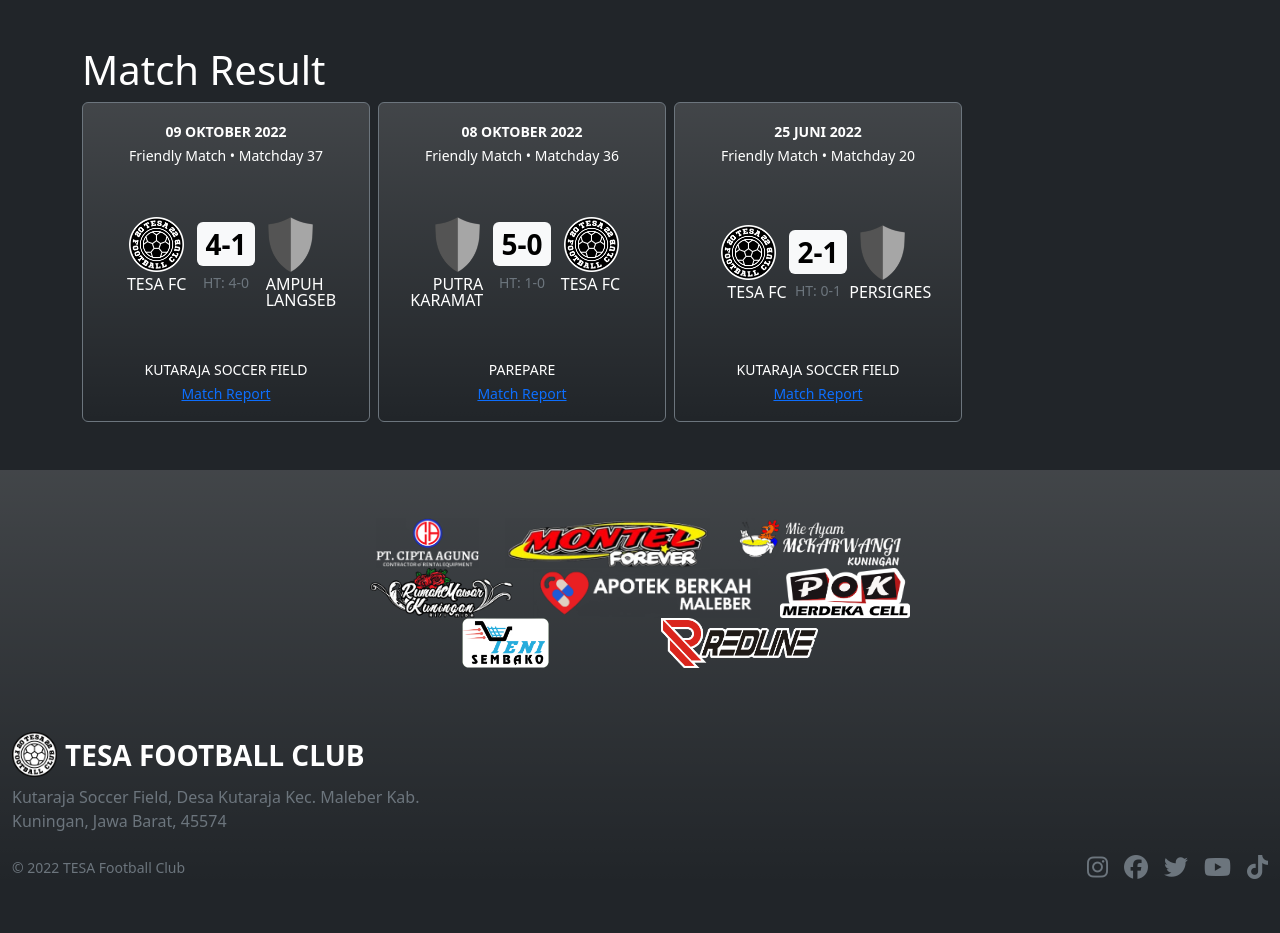
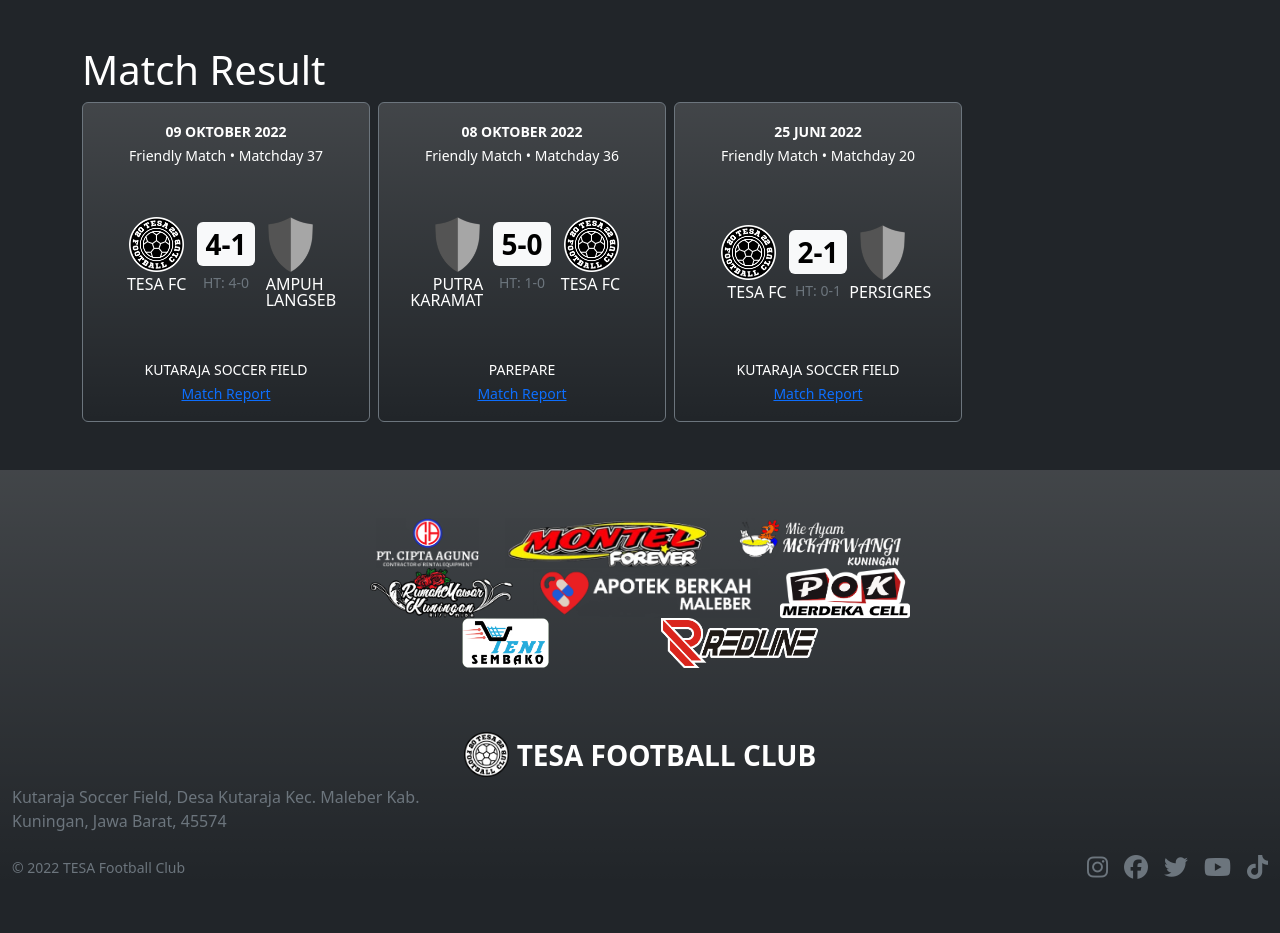
Before and after one commit to tesafc/tesafc.github.io, a Jekyll site: the page built from index.html, in a window 1280 px wide. Shown: the part 1153-2086 px from the top of the page. Built offline with Jekyll 4.4.1, drawn with Linux system fonts in a browser that asks for light colours; nearby versions of some CDN libraries.

Commit message:
Update default.html

```diff
--- a/_layouts/default.html
+++ b/_layouts/default.html
@@ -64,7 +64,7 @@
           <img src="{{ '/assets/img/logo/redline.png' | relative_url }}" alt="" class="" style="object-fit: contain;" width="auto" height="50">
         </div>
         <div class="pt-3">
-          <div class="d-flex justify-content-start align-items-center">
+          <div class="d-flex justify-content-center align-items-center">
             <img src="{{ '/assets/img/logo-2_v2.png' | relative_url }}" alt="" class="" width="45" height="45">
             <p class="mb-0 ps-2 fs-3 fw-bolder">TESA FOOTBALL CLUB</p>
           </div>
```
